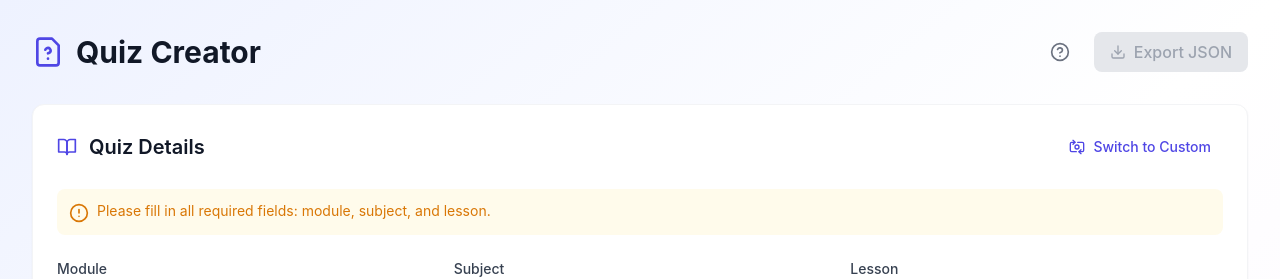
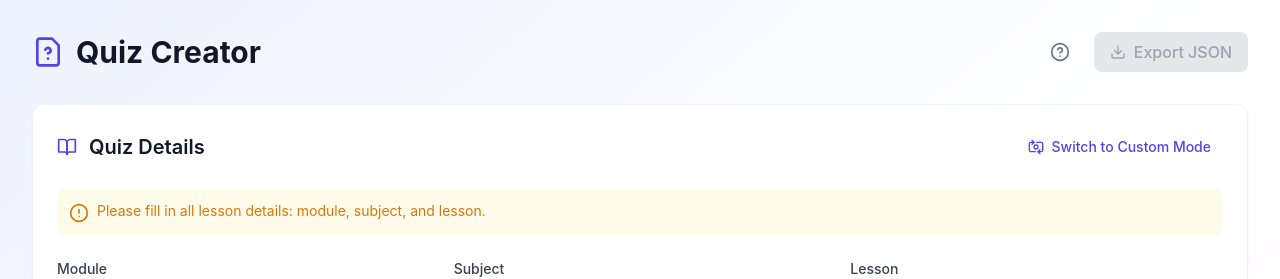
Before and after one commit to MuhammadAly11/ZagazogaWebApp, a React (Vite) app: page / in a window 1280 px wide. Shown: the top 279 px of the page. Built offline with nearby package versions, Linux system fonts and the light colour scheme.

Commit message:
refactor: Rename module type to lesson type and update documentation

```diff
--- a/src/App.tsx
+++ b/src/App.tsx
@@ -17,23 +17,23 @@ import {
   Layout,
   ListChecks
 } from 'lucide-react';
-import type { QuizMetadata, ModuleMetadata, CustomMetadata, QuizQuestion, Option } from './types';
+import type { QuizMetadata, CustomMetadata, QuizQuestion, Option, LessonMetadata } from './types';
 
 const DEFAULT_OPTIONS: Option[] = ['a', 'b', 'c', 'd'];
 const EXTRA_OPTIONS: Option[] = ['e', 'f', 'g'];
 
-const INITIAL_MODULE_METADATA: ModuleMetadata = {
-  type: 'module',
+const INITIAL_LESSON_METADATA: LessonMetadata = {
+  type: 'lesson',
   module: '',
   subject: '',
-  lesson: '',
+  lesson: ''
 };
 
 const INITIAL_CUSTOM_METADATA: CustomMetadata = {
   type: 'custom',
   module: '',
   title: '',
-  tags: [],
+  tags: []
 };
 
 const INITIAL_QUESTION: QuizQuestion = {
@@ -51,25 +51,25 @@ const INITIAL_QUESTION: QuizQuestion = {
 };
 
 function App() {
-  const [metadata, setMetadata] = useState<QuizMetadata>(INITIAL_MODULE_METADATA);
+  const [metadata, setMetadata] = useState<QuizMetadata>(INITIAL_LESSON_METADATA);
   const [questions, setQuestions] = useState<QuizQuestion[]>([{ ...INITIAL_QUESTION }]);
   const [extraOptionsCount, setExtraOptionsCount] = useState<{ [key: string]: number }>({});
   const [showHelp, setShowHelp] = useState(false);
 
   const toggleMetadataType = () => {
     setMetadata((prev: QuizMetadata): QuizMetadata => {
-      if (prev.type === 'module') {
+      if (prev.type === 'lesson') {
         return INITIAL_CUSTOM_METADATA;
       }
-      return INITIAL_MODULE_METADATA;
+      return INITIAL_LESSON_METADATA;
     });
   };
 
-  const updateModuleMetadata = (updates: Partial<ModuleMetadata>) => {
+  const updateLessonMetadata = (updates: Partial<LessonMetadata>) => {
     setMetadata(prev => ({
       ...prev,
       ...updates,
-    } as ModuleMetadata));
+    } as LessonMetadata));
   };
 
   const updateCustomMetadata = (updates: Partial<CustomMetadata>) => {
@@ -98,7 +98,7 @@ function App() {
   };
 
   const isMetadataValid = () => {
-    if (metadata.type === 'module') {
+    if (metadata.type === 'lesson') {
       return metadata.module.trim() !== '' &&
              metadata.subject.trim() !== '' &&
              metadata.lesson.trim() !== '';
@@ -328,8 +328,8 @@ function App() {
                         <li className="flex items-center space-x-2 text-amber-600">
                           <AlertCircle className="w-4 h-4 flex-shrink-0" />
                           <span>
-                            {metadata.type === 'module'
-                              ? 'Fill in all module details (module, subject, lesson)'
+                            {metadata.type === 'lesson'
+                              ? 'Fill in all lesson details (module, subject, lesson)'
                               : 'Fill in the quiz title'}
                           </span>
                         </li>
@@ -362,7 +362,7 @@ function App() {
                 className="flex items-center space-x-2 px-3 py-2 rounded-lg text-sm font-medium text-indigo-600 hover:bg-indigo-50 transition-colors"
               >
                 <SwitchCamera className="w-4 h-4" />
-                <span>Switch to {metadata.type === 'module' ? 'Custom' : 'Module'}</span>
+                <span>Switch to {metadata.type === 'lesson' ? 'Custom Mode' : 'Lesson Mode'}</span>
               </button>
             </div>
 
@@ -370,21 +370,21 @@ function App() {
               <div className="mb-6 flex items-start space-x-2 text-amber-600 bg-amber-50 p-3 rounded-lg">
                 <AlertCircle className="w-5 h-5 flex-shrink-0 mt-0.5" />
                 <p className="text-sm">
-                  {metadata.type === 'module'
-                    ? 'Please fill in all required fields: module, subject, and lesson.'
+                  {metadata.type === 'lesson'
+                    ? 'Please fill in all lesson details: module, subject, and lesson.'
                     : 'Please fill in the quiz title.'}
                 </p>
               </div>
             )}
 
-            {metadata.type === 'module' ? (
+            {metadata.type === 'lesson' ? (
               <div className="grid grid-cols-1 md:grid-cols-3 gap-6">
                 <div className="space-y-2">
                   <label className="block text-sm font-medium text-gray-700">Module</label>
                   <input
                     type="text"
                     value={metadata.module}
-                    onChange={(e) => updateModuleMetadata({ module: e.target.value })}
+                    onChange={(e) => updateLessonMetadata({ module: e.target.value })}
                     className="w-full px-3 py-2 border border-gray-300 rounded-lg focus:ring-2 focus:ring-indigo-500 focus:border-indigo-500"
                     placeholder="Enter module name"
                   />
@@ -394,7 +394,7 @@ function App() {
                   <input
                     type="text"
                     value={metadata.subject}
-                    onChange={(e) => updateModuleMetadata({ subject: e.target.value })}
+                    onChange={(e) => updateLessonMetadata({ subject: e.target.value })}
                     className="w-full px-3 py-2 border border-gray-300 rounded-lg focus:ring-2 focus:ring-indigo-500 focus:border-indigo-500"
                     placeholder="Enter subject"
                   />
@@ -404,7 +404,7 @@ function App() {
                   <input
                     type="text"
                     value={metadata.lesson}
-                    onChange={(e) => updateModuleMetadata({ lesson: e.target.value })}
+                    onChange={(e) => updateLessonMetadata({ lesson: e.target.value })}
                     className="w-full px-3 py-2 border border-gray-300 rounded-lg focus:ring-2 focus:ring-indigo-500 focus:border-indigo-500"
                     placeholder="Enter lesson"
                   />
@@ -650,7 +650,7 @@ function App() {
               <div className="prose prose-indigo max-w-none">
                 <h3>Creating a Quiz</h3>
                 <p>
-                  Start by selecting either Module or Custom quiz type. Fill in all required metadata
+                  Start by selecting either Lesson or Custom quiz type. Fill in all required metadata
                   fields for your quiz.
                 </p>
                 <h3>Adding Questions</h3>
--- a/src/types.ts
+++ b/src/types.ts
@@ -1,5 +1,5 @@
-export interface ModuleMetadata {
-  type: 'module';
+export interface LessonMetadata {
+  type: 'lesson';
   module: string;
   subject: string;
   lesson: string;
@@ -12,7 +12,7 @@ export interface CustomMetadata {
   tags: string[];
 }
 
-export type QuizMetadata = ModuleMetadata | CustomMetadata;
+export type QuizMetadata = LessonMetadata | CustomMetadata;
 
 export interface QuizQuestion {
   sn: string;
```
Also changed, not shown: 1 other file (tests, documents, lock files or other folders).
